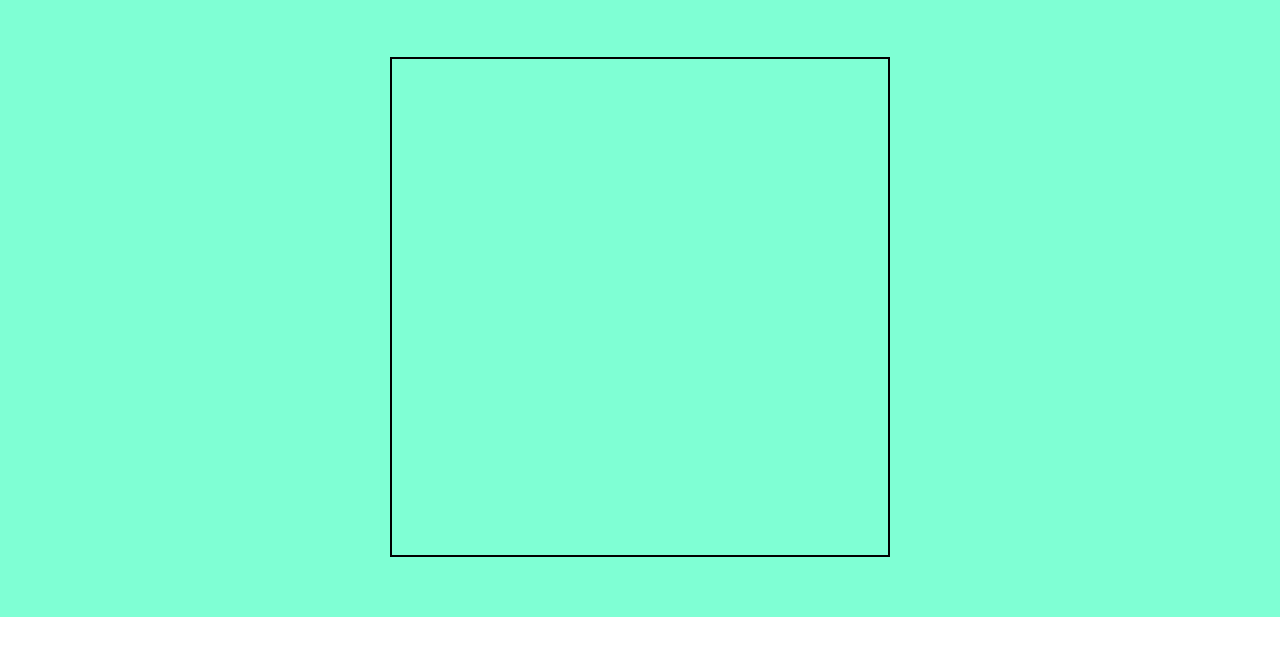
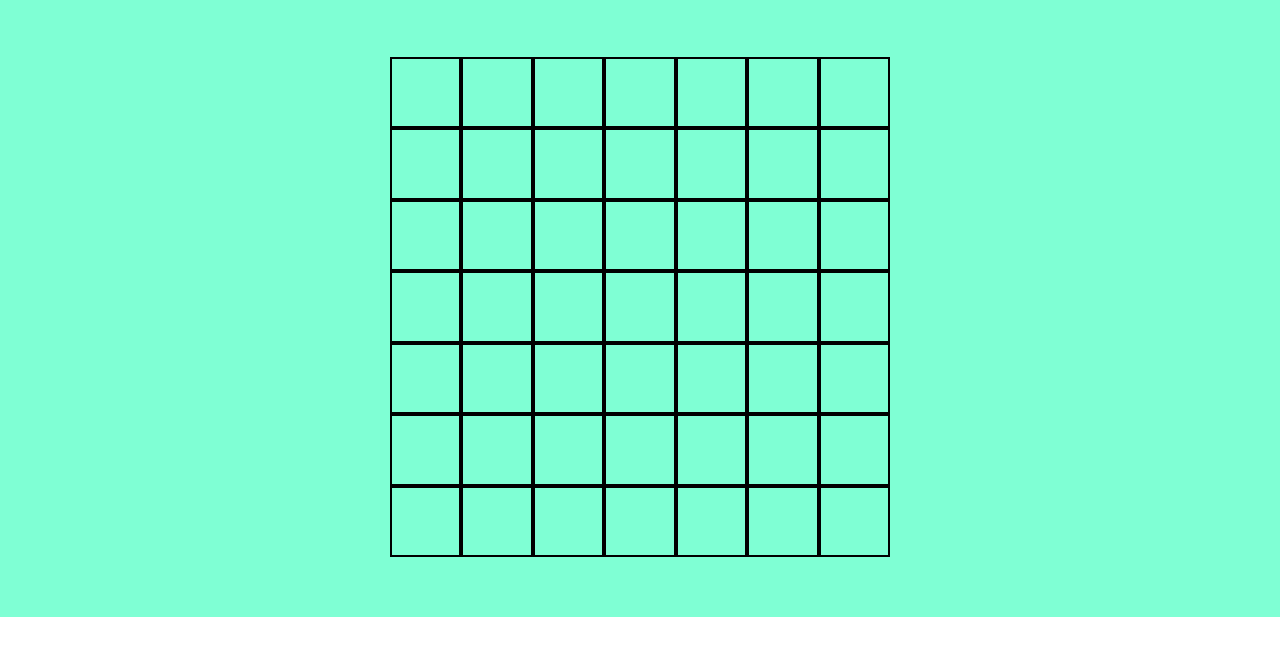
Before and after one commit to Angeloamenta/js-campominato-grid, a plain HTML site: page index.html in a window 1280 px wide. Shown: the part 93-748 px from the top of the page. Drawn offline with Linux system fonts and the light colour scheme.

Commit message:
square ok

```diff
--- a/css/style.css
+++ b/css/style.css
@@ -54,7 +54,7 @@
     flex-wrap: wrap;
     width: 500px;
     height: 500px;
-    border: 2px solid black;
+    /* border: 1px solid black; */
 }
 
 main {
@@ -64,3 +64,25 @@ main {
     background-color: #7FFFD4;
 
 }
+
+.square-100 {
+    display: flex;
+    width: calc(100% / 10);
+    height: calc(100% / 10);
+    border: 2px solid black;
+}
+
+
+.square-81 {
+    display: flex;
+    width: calc(100% / 9);
+    height: calc(100% / 9);
+    border: 2px solid black;
+}
+
+.square-49 {
+    display: flex;
+    width: calc(100% / 7);
+    height: calc(100% / 7);
+    border: 2px solid black;
+}
--- a/index.html
+++ b/index.html
@@ -27,7 +27,55 @@
         </header>
         <main>
             <div class="container-grid">
-
+                <div class="square-49"></div>
+                <div class="square-49"></div>
+                <div class="square-49"></div>
+                <div class="square-49"></div>
+                <div class="square-49"></div>
+                <div class="square-49"></div>
+                <div class="square-49"></div>
+                <div class="square-49"></div>
+                <div class="square-49"></div>
+                <div class="square-49"></div>
+                <div class="square-49"></div>
+                <div class="square-49"></div>
+                <div class="square-49"></div>
+                <div class="square-49"></div>
+                <div class="square-49"></div>
+                <div class="square-49"></div>
+                <div class="square-49"></div>
+                <div class="square-49"></div>
+                <div class="square-49"></div>
+                <div class="square-49"></div>
+                <div class="square-49"></div>
+                <div class="square-49"></div>
+                <div class="square-49"></div>
+                <div class="square-49"></div>
+                <div class="square-49"></div>
+                <div class="square-49"></div>
+                <div class="square-49"></div>
+                <div class="square-49"></div>
+                <div class="square-49"></div>
+                <div class="square-49"></div>
+                <div class="square-49"></div>
+                <div class="square-49"></div>
+                <div class="square-49"></div>
+                <div class="square-49"></div>
+                <div class="square-49"></div>
+                <div class="square-49"></div>
+                <div class="square-49"></div>
+                <div class="square-49"></div>
+                <div class="square-49"></div>
+                <div class="square-49"></div>
+                <div class="square-49"></div>
+                <div class="square-49"></div>
+                <div class="square-49"></div>
+                <div class="square-49"></div>
+                <div class="square-49"></div>
+                <div class="square-49"></div>
+                <div class="square-49"></div>
+                <div class="square-49"></div>
+                <div class="square-49"></div>
             </div>
         </main>
     </div>
```
